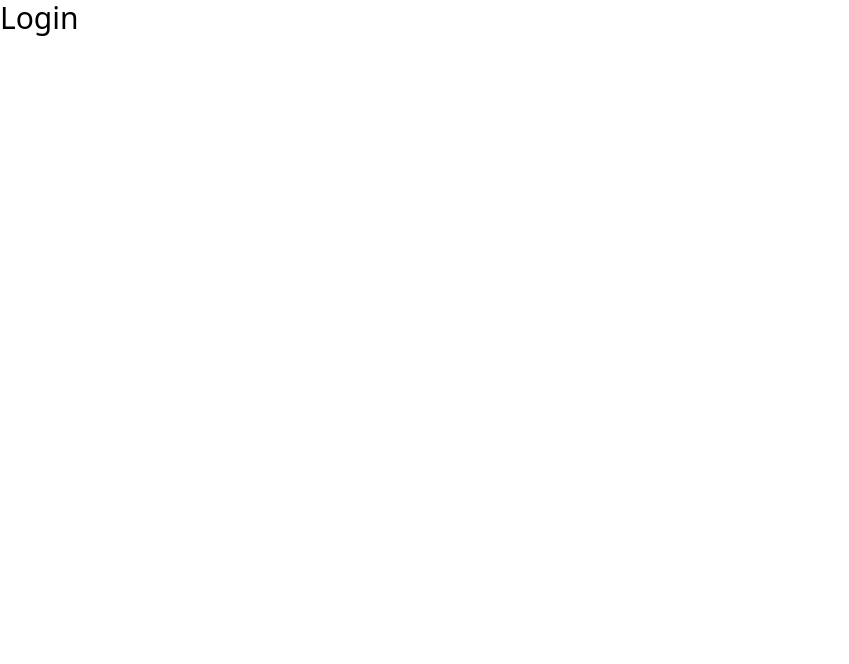
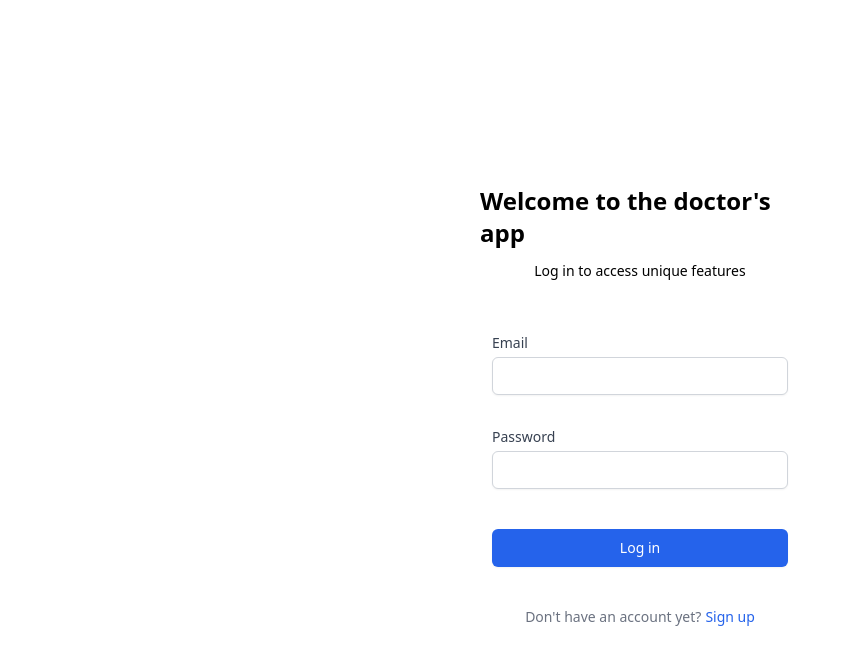
Before and after one commit to ivanaMesterLightIt/big-challenge-frontend, a Next.js app: page /login in a window 1280 px wide. Shown: the top 664 px of the page, without its empty margins (0-849 px from the left). Built offline with nearby package versions, Linux system fonts and the light colour scheme.

Commit message:
feat: add login page

```diff
--- /dev/null
+++ b/api/user/login.ts
@@ -0,0 +1,21 @@
+import { Api, csrf } from '..'
+import { headers } from '../common'
+import { User } from '../models/user'
+
+export type LoginUser = {
+    email: string,
+    password: string,
+}
+
+export interface LoginUserResponse {
+    status: number,
+    success: boolean,
+    data: User
+}
+
+export const loginUser = async (user: LoginUser) => {
+    await csrf()
+    return Api.post<LoginUserResponse>(
+      '/login', user, { headers }
+    )
+  }
--- a/pages/login.tsx
+++ b/pages/login.tsx
@@ -1,7 +1,92 @@
+/* eslint-disable react/no-unescaped-entities */
+
+import { useForm, SubmitHandler } from 'react-hook-form'
+import { BaseButton } from '../components/shared/BaseButton'
+import { BaseInput } from '../components/shared/BaseInput'
+import { useRouter } from 'next/router'
+import { useMutation } from '@tanstack/react-query'
+import { loginUser } from '../api/user/login'
+
+export interface IFormInput {
+  email: string
+  password: string
+}
+
 export default function LoginPage() {
-    return (
-      <>
-        <h1 className="text-3xl">Login</h1>
-      </>
-    )
+  const router = useRouter()
+  const {
+    formState: { errors },
+    register,
+    handleSubmit,
+  } = useForm<IFormInput>()
+
+  const mailPattern =
+    /^(([^<>()[\]\\.,;:\s@\"]+(\.[^<>()[\]\\.,;:\s@\"]+)*)|(\".+\"))@((\[[0-9]{1,3}\.[0-9]{1,3}\.[0-9]{1,3}\.[0-9]{1,3}\])|(([a-zA-Z\-0-9]+\.)+[a-zA-Z]{2,}))$/
+  const passwordPattern = /^(?=.*[A-Za-z])(?=.*\d)[A-Za-z\d]{8,}$/
+
+  const { mutate } = useMutation({
+    mutationFn: loginUser,
+    onSuccess: () => {
+      router.push('/patientHome')
+    },
+  })
+
+  const onSubmit: SubmitHandler<IFormInput> = data => {
+    mutate(data)
   }
+
+  return (
+    <div className="w-full h-screen flex flex-col items-center justify-center">
+      <div className="w-[320px]">
+        <div className="w-full py-3 mb-10 flex flex-col items-center justify-center">
+          <h1 className="text-2xl font-semibold">
+            Welcome to the doctor's app
+          </h1>
+          <span className="mt-3 text-sm">
+            Log in to access unique features
+          </span>
+        </div>
+        <form onSubmit={handleSubmit(onSubmit)}>
+          <div className="w-full flex flex-row items-center justify-between">
+            <BaseInput
+              label="Email"
+              error={errors.email}
+              errorMessage={errors.email?.message}
+              {...register('email', {
+                required: { value: true, message: 'Email is required' },
+                pattern: {
+                  value: mailPattern,
+                  message: 'Invalid email address',
+                },
+              })}
+            />
+          </div>
+          <div className="w-full my-4 flex flex-row items-center justify-between">
+            <BaseInput
+              label="Password"
+              type="password"
+              error={errors.password}
+              errorMessage={errors.password?.message}
+              {...register('password', {
+                required: { value: true, message: 'Password is required' },
+                pattern: {
+                  value: passwordPattern,
+                  message: 'Invalid password',
+                },
+              })}
+            />
+          </div>
+          <div className="mt-6 w-full px-3">
+            <BaseButton buttonClass="primary" text="Log in" type="submit" />
+          </div>
+        </form>
+        <div className="mt-10 flex flex-row items-center justify-center text-sm">
+          <span className="text-gray-500 mr-1">Don't have an account yet?</span>
+          <span className="text-blue-600 hover:underline cursor-pointer">
+            Sign up
+          </span>
+        </div>
+      </div>
+    </div>
+  )
+}
--- /dev/null
+++ b/pages/patientHome.tsx
@@ -0,0 +1,7 @@
+export default function PatientHomePage() {
+    return (
+      <>
+        <h1 className="text-3xl">This is the patient home page</h1>
+      </>
+    )
+  }
```
